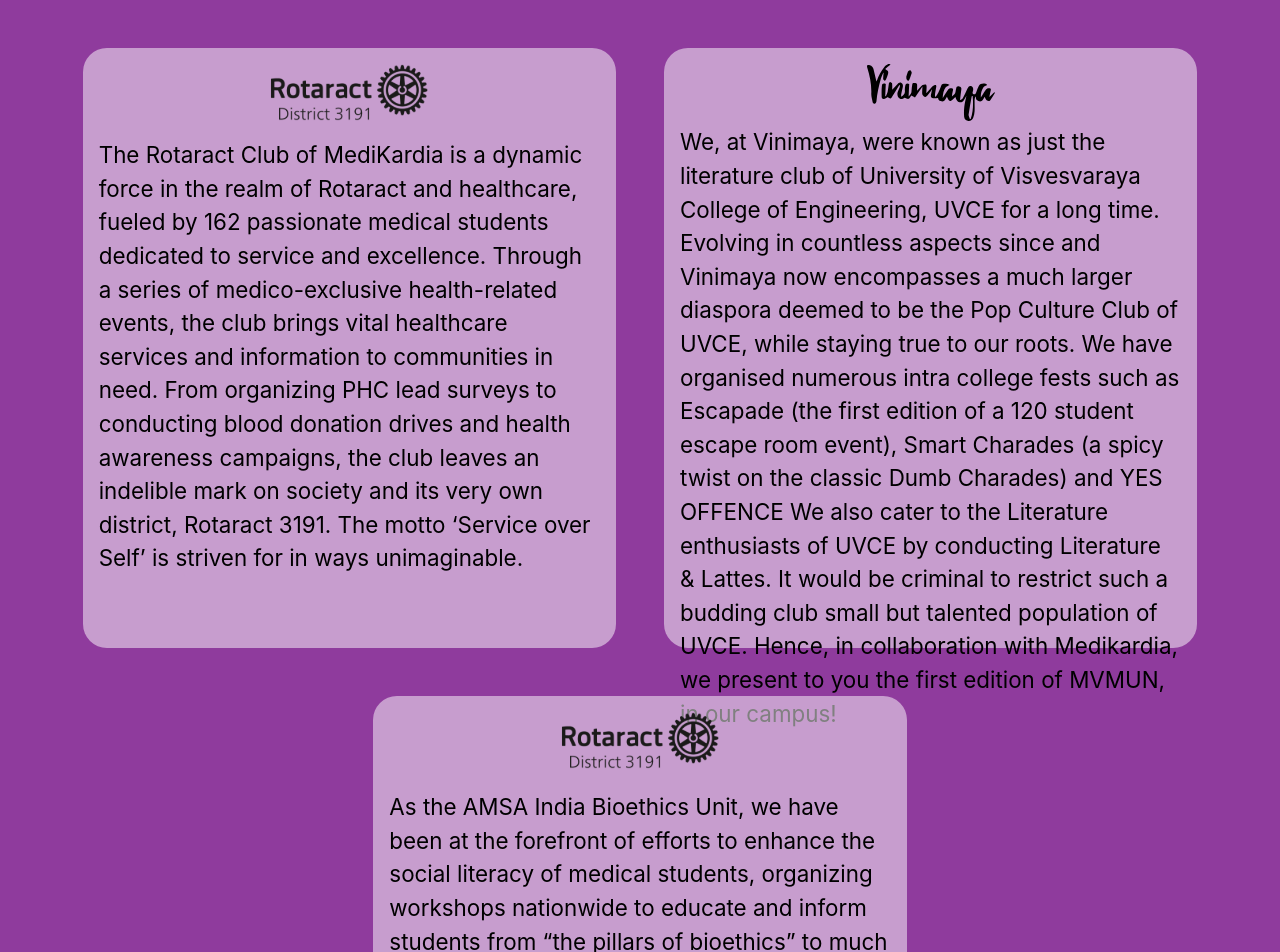
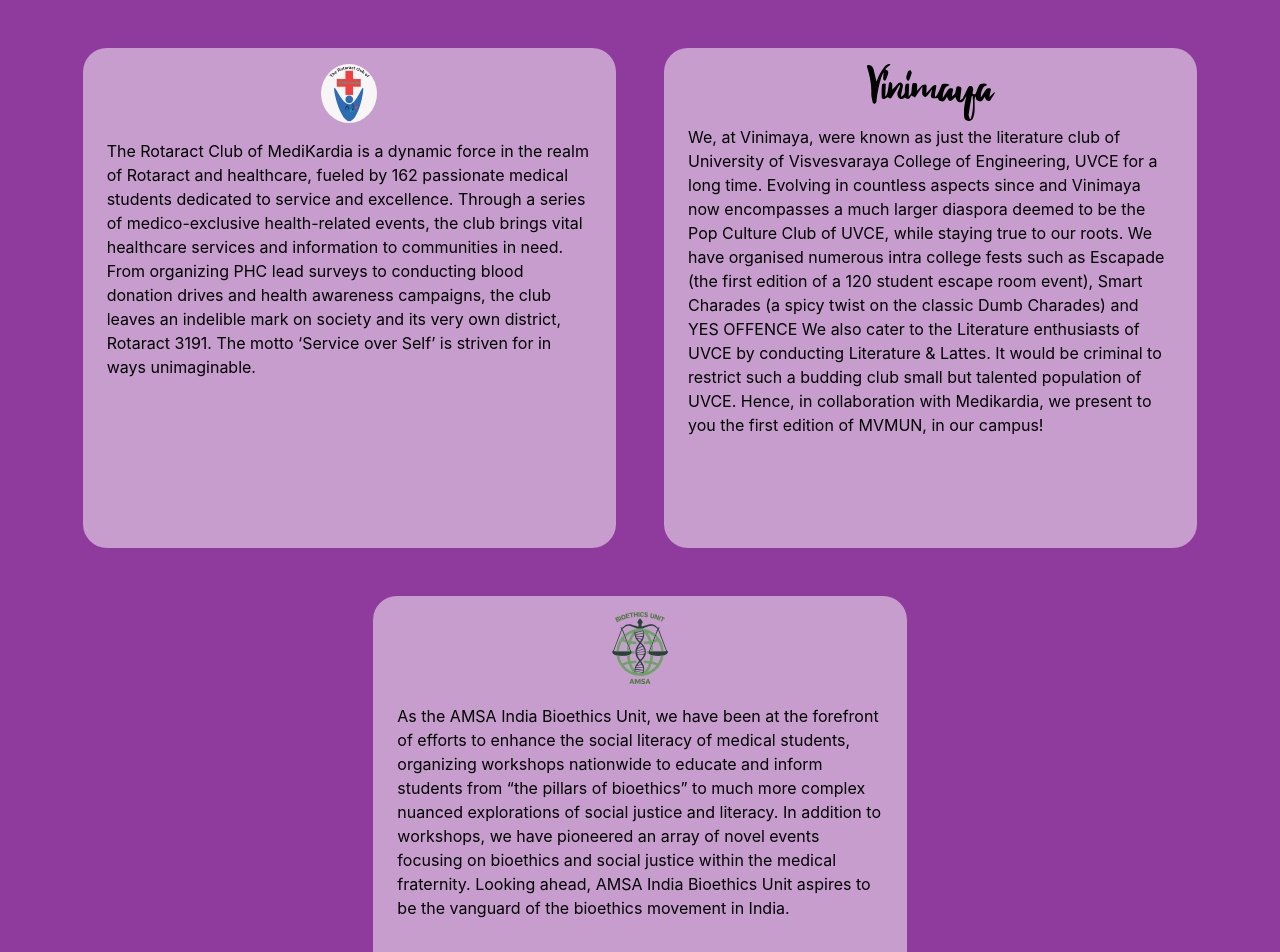
Before and after one commit to VenerableHarsha/VMMUN, a React (Create React App) app: page / in a window 1280 px wide. Shown: the part 1000-1952 px from the top of the page. Built offline with nearby package versions, Linux system fonts and the light colour scheme; a web font is replaced by a local one.

Commit message:
about us changed

```diff
--- a/src/components/About_us.js
+++ b/src/components/About_us.js
@@ -1,16 +1,17 @@
 import React from 'react';
 import AboutUsBg from './utilities/Background.svg';
-import roxky from './utilities/Roctor.svg';
 import vini from './utilities/vinimaya.svg';
+import rot from './utilities/MediKardiafinallogo.svg';
+import roxky from './utilities/AmsaLogo.svg';
 function AboutUs() {
   return (
     <div className="h-[1500px] sm:h-[180vh] text-white flex flex-col" style={{backgroundColor:"#8f3b9d", color:"white", backgroundImage: `url(${AboutUsBg})` , backgroundSize: 'cover'}}>
     <div style={{fontFamily: "Bahnschrift", fontSize: "2rem", fontWeight: "900"}} className='text-black font-bold flex justify-center text-2xl mt-10 sm:3xl '>About us</div>
     <div className='flex gap-12 justify-center flex-wrap mt-14 '>
-        <div className='sm:w-5/12 sm:h-[600px] rounded-3xl w-[280px] h-[320px] bc' style={{backgroundColor:'rgba(255, 255, 255, 0.5)'}}><div className='flex justify-center mt-4'><img src={roxky} className='w-28 sm:w-40'></img></div>
-        <div className='sm:text-md text-black mt-4 mx-4 para' style={{fontWeight: '400',fontSize:"1.4rem"}}>The Rotaract Club of MediKardia is a dynamic force in the realm of Rotaract and healthcare, fueled by 162 passionate medical students dedicated to service and excellence. Through a series of medico-exclusive health-related events, the club brings vital healthcare services and information to communities in need. From organizing PHC lead surveys to conducting blood donation drives and health awareness campaigns, the club leaves an indelible mark on society and its very own district, Rotaract 3191. The motto ‘Service over Self’ is striven for in ways unimaginable.</div></div>
-        <div className='sm:w-5/12 sm:h-[600px] bg-pink-300 rounded-3xl w-[280px] h-[430px] bc' style={{backgroundColor:'rgba(255, 255, 255, 0.5)'}}><div className='flex justify-center mt-4'><img src={vini} className='w-24 sm:w-32'></img></div>
-        <div className='sm:text-md text-black mt-1 mx-4 para' style={{fontWeight: '400',fontSize:"1.4rem"}}>
+        <div className='sm:w-5/12 sm:h-[500px] rounded-3xl w-[280px] h-[380px] bc' style={{backgroundColor:'rgba(255, 255, 255, 0.5)'}}><div className='flex justify-center mt-4'><img src={rot} className='w-14 sm:w-14'></img></div>
+        <div className='sm:text-md text-black mt-4 mx-6 para' >The Rotaract Club of MediKardia is a dynamic force in the realm of Rotaract and healthcare, fueled by 162 passionate medical students dedicated to service and excellence. Through a series of medico-exclusive health-related events, the club brings vital healthcare services and information to communities in need. From organizing PHC lead surveys to conducting blood donation drives and health awareness campaigns, the club leaves an indelible mark on society and its very own district, Rotaract 3191. The motto ‘Service over Self’ is striven for in ways unimaginable.</div></div>
+        <div className='sm:w-5/12 sm:h-[500px] bg-pink-300 rounded-3xl w-[280px] h-[430px] bc' style={{backgroundColor:'rgba(255, 255, 255, 0.5)'}}><div className='flex justify-center mt-4'><img src={vini} className='w-24 sm:w-32'></img></div>
+        <div className='sm:text-md text-black mt-1 mx-6 para'>
 
             We, at Vinimaya, were known as just the literature club of University of Visvesvaraya College of Engineering, UVCE for a long time. Evolving in countless aspects since and Vinimaya now encompasses a much larger diaspora deemed to be the Pop Culture Club of UVCE, while staying true to our roots. We have organised numerous intra college fests such as Escapade (the first edition of a 120 student escape room event), Smart Charades (a spicy twist on the classic Dumb Charades) and YES OFFENCE
 We also cater to the Literature enthusiasts of UVCE by conducting Literature & Lattes.
@@ -19,10 +20,10 @@
 
         </div>
         <div className='w-[100%] flex  justify-center mt-12 '>
-        <div className='sm:w-5/12 sm:h-[500px] bg-pink-300 bc rounded-3xl  flex flex-col w-[280px] h-[350px]'style={{backgroundColor:'rgba(255, 255, 255, 0.5)'}}>
-       <div className='flex justify-center mt-4'> <img src={roxky} className='w-28 sm:w-40' ></img></div>
+        <div className='sm:w-5/12 sm:h-[450px] bg-pink-300 bc rounded-3xl  flex flex-col w-[280px] h-[380px]'style={{backgroundColor:'rgba(255, 255, 255, 0.5)'}}>
+       <div className='flex justify-center mt-4'> <img src={roxky} className='w-14 sm:w-14' ></img></div>
 
-        <div className='sm:text-md text-black mt-5 mb-5 mx-4 para' style={{fontWeight: '400',fontSize:"1.4rem"}}>
+        <div className='sm:text-md text-black mt-5 mb-5 mx-6 para' >
         As the AMSA India Bioethics Unit, we have been at the forefront of efforts to enhance the social literacy of medical students, organizing workshops nationwide to educate and inform students from “the pillars of bioethics” to much more complex nuanced explorations of social justice and literacy.
 In addition to workshops, we have pioneered an array of novel events focusing on bioethics and social justice within the medical fraternity.
 Looking ahead, AMSA India Bioethics Unit aspires to be the vanguard of the bioethics movement in India.
```
Also changed, not shown: src/components/utilities/AmsaLogo.svg (added), src/components/utilities/MediKardiafinallogo.svg (added).
